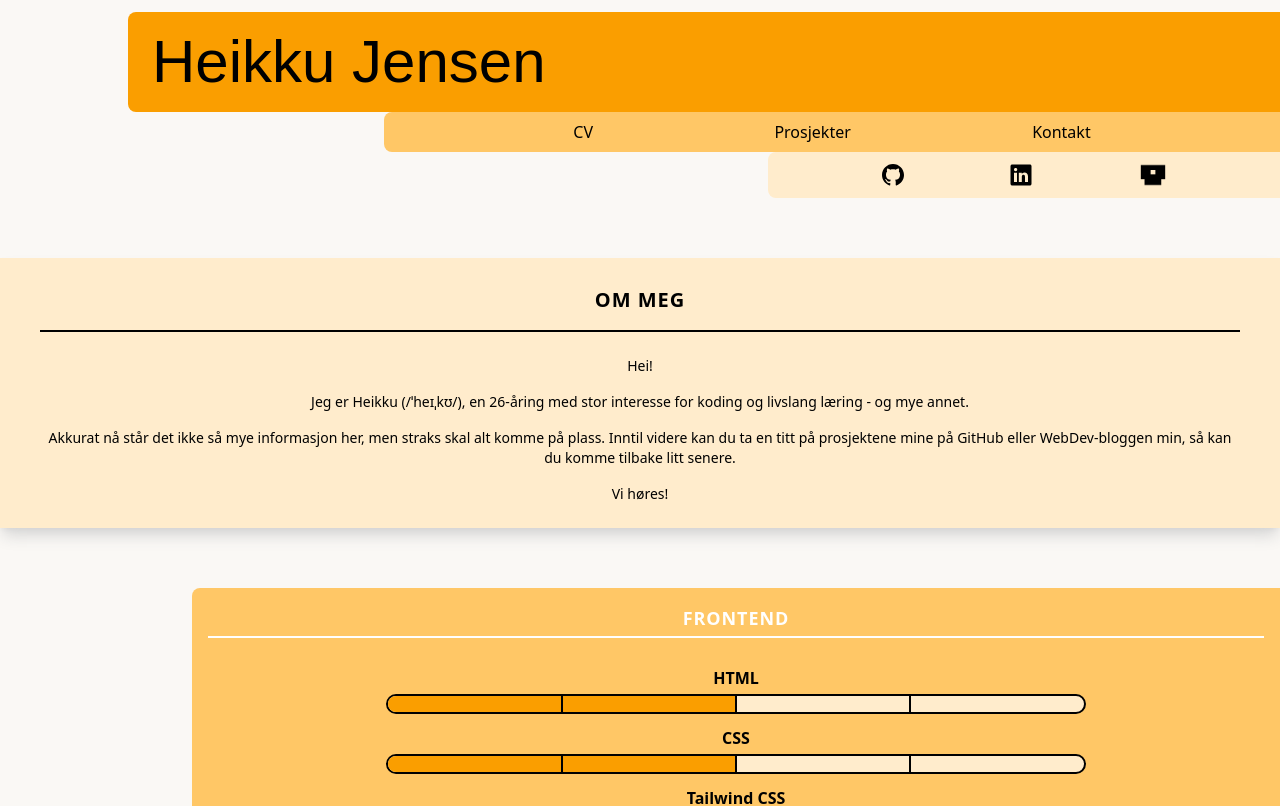
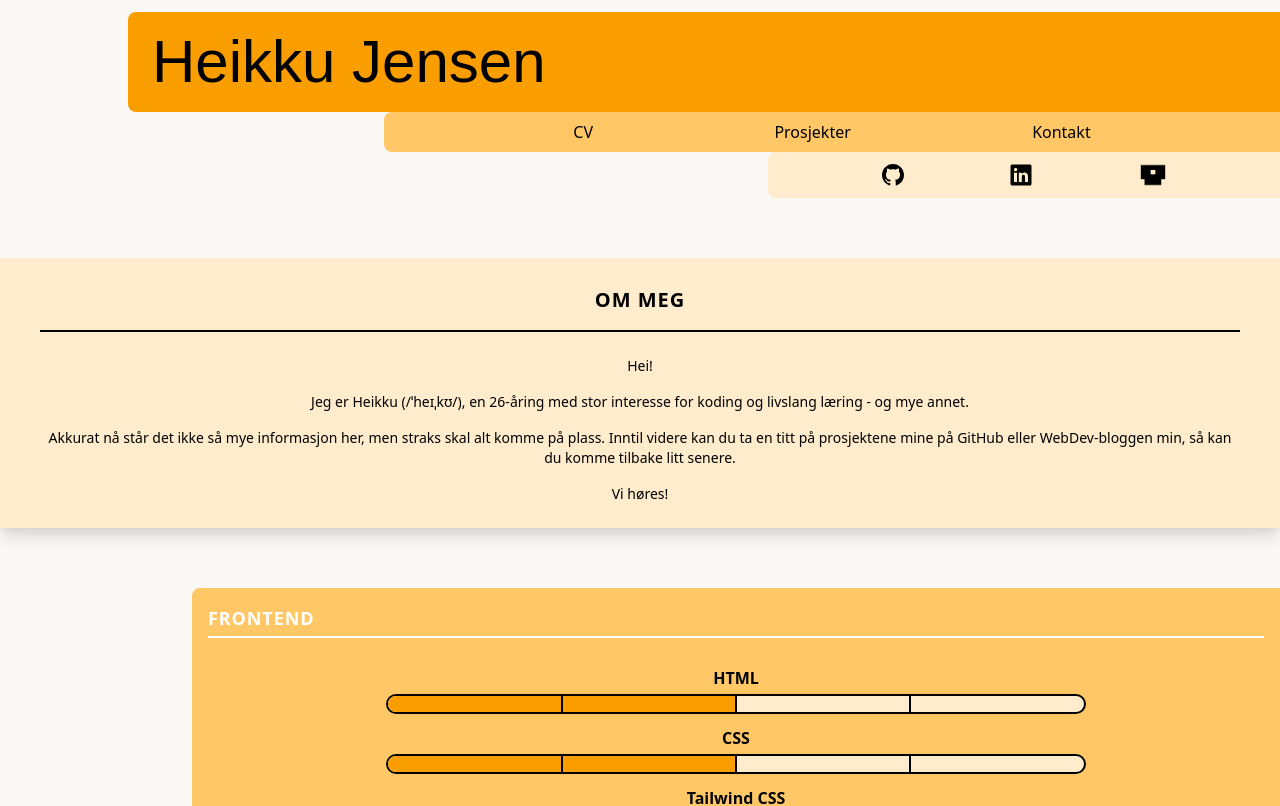
Before and after one commit to heikkuj/portfolio, a Next.js app: page / in a window 1280 px wide. Shown: the top 806 px of the page. Built offline with nearby package versions, Linux system fonts and the light colour scheme; a web font is replaced by a local one.

Commit message:
added responsive titles

```diff
--- a/components/container-right.jsx
+++ b/components/container-right.jsx
@@ -4,7 +4,7 @@ export default function ContainerR({children, title}) {
   return (
     <div className="flex flex-col mt-2 p-4 pb-6 w-[85vw] h-auto justify-self-end bg-primary-2 rounded-l-lg">
 
-        <h1 className="font-semibold text-lg uppercase tracking-wider text-white text-center">{title}</h1>
+        <h1 className="font-semibold text-lg uppercase tracking-wider text-white text-center md:text-left lg:text-left">{title}</h1>
 
         <div className='h-[1px] w-full border-white border-1 mt-1 mb-4' />
 
```
